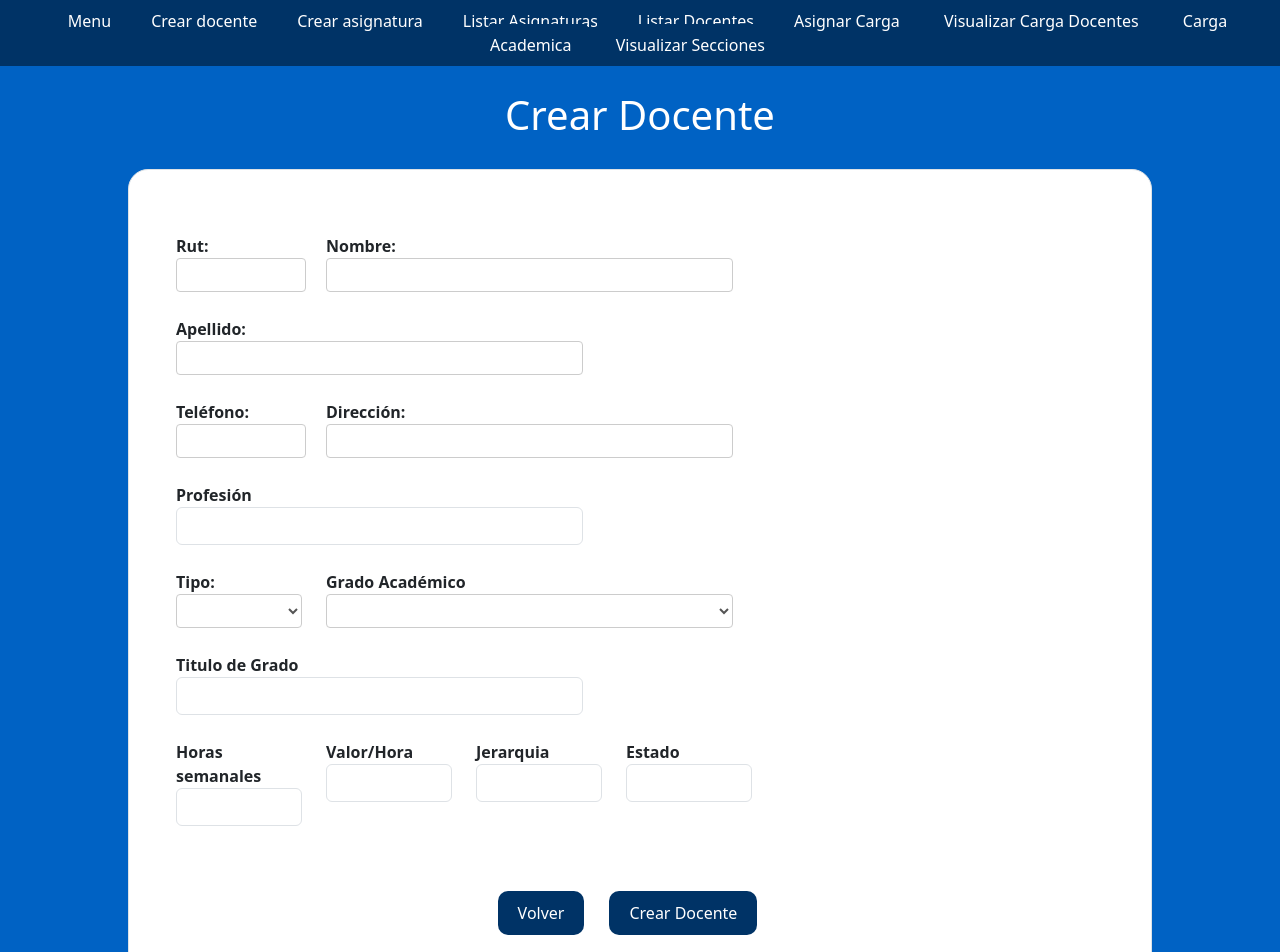
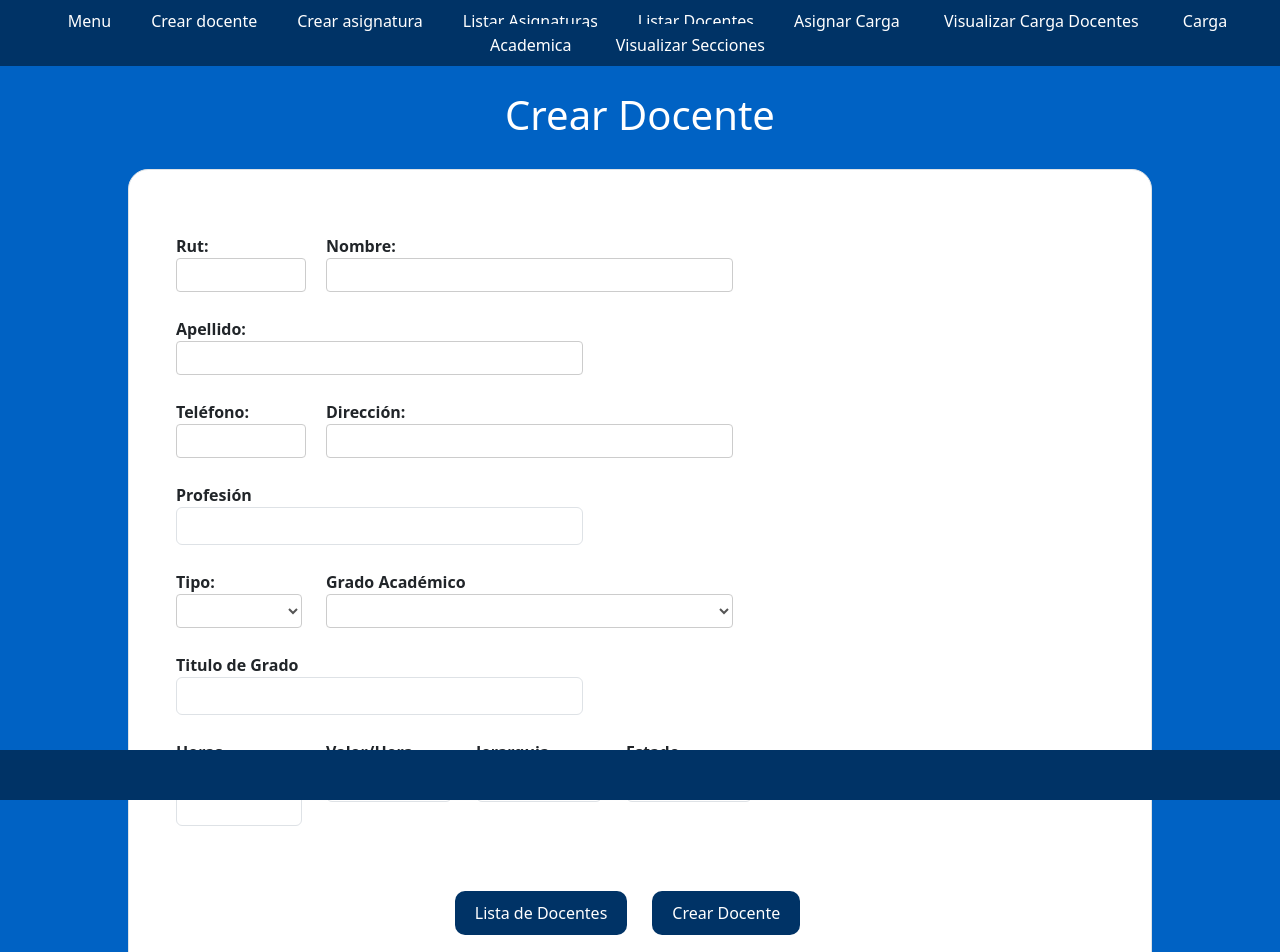
Before and after one commit to NachoMezaM/CDT_CargaTest1, an Angular app: page /profesor/crear-profe in a window 1280 px wide. Shown: the top 952 px of the page. Built offline with nearby package versions, Linux system fonts and the light colour scheme.

Commit message:
FIX BACKGROUND COLOR

```diff
--- a/src/app/menu/menu.component.css
+++ b/src/app/menu/menu.component.css
@@ -1,5 +1,6 @@
 body {
   font-family: sans-serif;
+  background-color: #003366;
   margin: 0%;
   padding: 0%;
   display: flex;
--- a/src/app/post/create/create.component.html
+++ b/src/app/post/create/create.component.html
@@ -97,7 +97,7 @@
         </div>
     </div>
     <div class="linea">
-        <button routerLink="/post/index" class="boton">Volver</button>
+        <button routerLink="/post/index" class="boton">Lista de Asignaturas</button>
         <button class="boton" type="submit" [disabled]="!form.valid">Crear</button>
     </div>
 
--- a/src/app/profesor/crear-profe/crear-profe.component.html
+++ b/src/app/profesor/crear-profe/crear-profe.component.html
@@ -176,7 +176,7 @@
             </div>
 
             <div class="linear">
-                <button routerLink="/profesor/index-profe" class="boton">Volver</button>
+                <button routerLink="/profesor/index-profe" class="boton">Lista de Docentes</button>
                 <button class="boton" type="submit" [disabled]="!form.valid">Crear Docente</button>
             </div>
         </form>
--- a/src/index.html
+++ b/src/index.html
@@ -7,8 +7,9 @@
   <meta name="viewport" content="width=device-width, initial-scale=1">
   <link rel="icon" type="image/x-icon" href="favicon.ico">
 </head>
-<body>
+<body style="width: 100%; height: 900px;">
   <app-root></app-root>
+  <div class="space"></div>
 </body>
 
 </html>
--- a/src/styles.css
+++ b/src/styles.css
@@ -1,4 +1,14 @@
 /* You can add global styles to this file, and also import other style files */
 body{
-    background-color: #003366;
+    background-color: #0062C4;
 }
+.space{
+    background-color: #003366; /* Set the background color to blue */
+  height: 50px; /* Set the height of the footer bar */
+  width: 100%; /* Set the width of the footer bar to 100% */
+  position: absolute; /* Position the footer bar at the bottom of the page */
+  bottom: 0; /* Set the bottom margin to 0 */
+  left: 0; /* Set the left margin to 0 */
+  text-align: center; /* Center the text inside the footer bar */
+  padding: 10px; /* Add some padding to the footer bar */
+}
```
